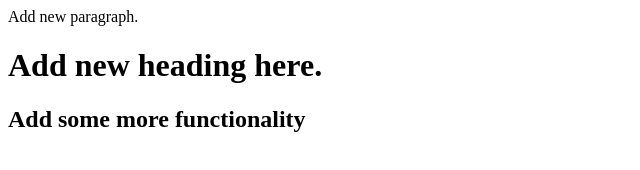
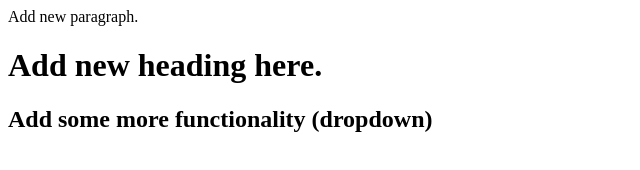
Before and after one commit to Deminent/Deminent-Demo, a plain HTML site: page index.html in a window 1280 px wide. Shown: the whole page, without its empty margins (0-640 px from the left). Drawn offline with Linux system fonts and the light colour scheme.

Commit message:
Add new dropdown

```diff
--- a/index.html
+++ b/index.html
@@ -1,3 +1,3 @@
 <p> Add new paragraph. </p>
 <h1> Add new heading here. </h1>
-<h2> Add some more functionality </h2>
+<h2> Add some more functionality (dropdown)</h2>
```
